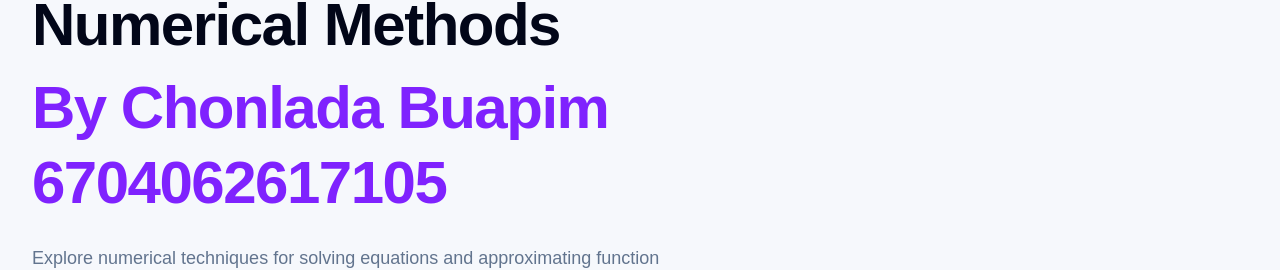
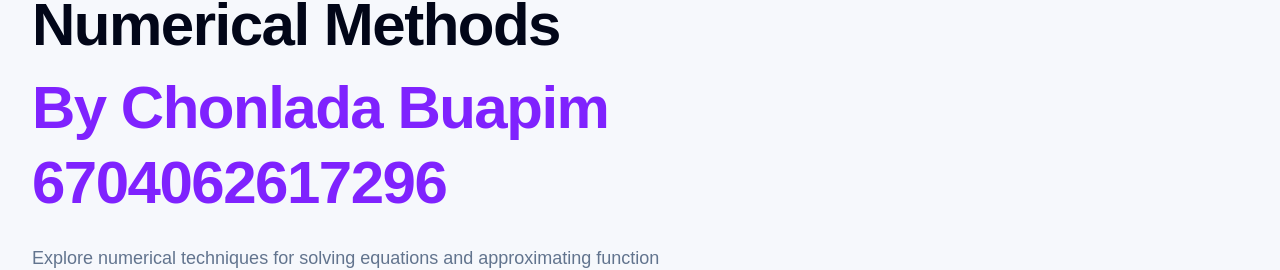
Before and after one commit to pacharasuwaphat-ui/Chonlada-Numerical-Web, a Next.js app in the folder frontend/: page / in a window 1280 px wide. Shown: the part 190-460 px from the top of the page. Built offline with nearby package versions, Linux system fonts and the light colour scheme.

Commit message:
edit homepage

```diff
--- a/frontend/app/page.tsx
+++ b/frontend/app/page.tsx
@@ -223,7 +223,7 @@ export default function HomePage() {
           <h1 className="mt-4 text-4xl font-bold leading-tight tracking-tight text-slate-950 sm:text-5xl lg:text-6xl">
             Numerical Methods
             <span className="mt-2 block text-violet-600">
-              By Chonlada Buapim 6704062617105
+              By Chonlada Buapim 6704062617296
             </span>
           </h1>
 
```
